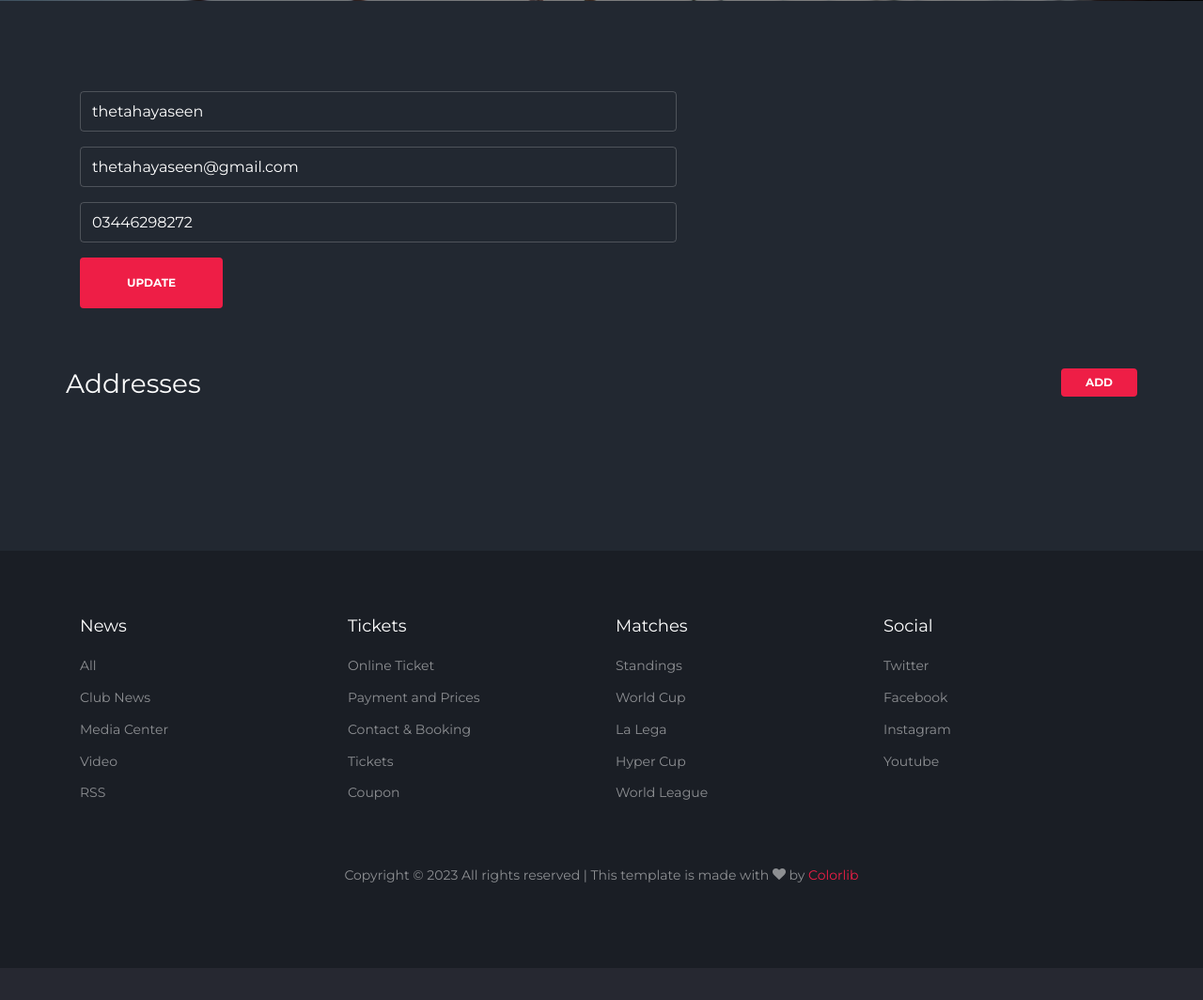
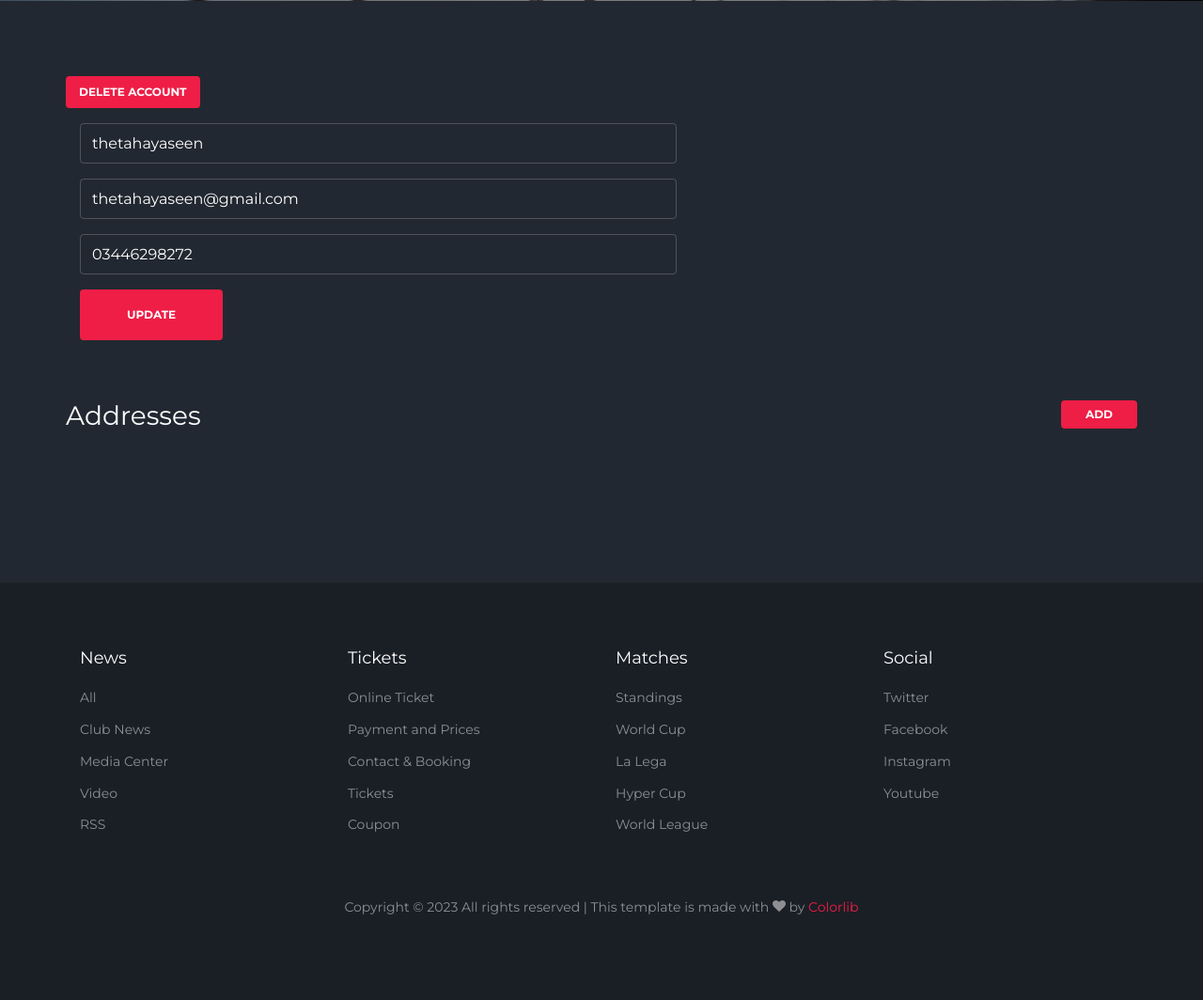
Before and after one commit to TheTahaYaseen/SoccerClub, a Django app: page /settings in a window 1280 px wide. Shown: the part 799-1863 px from the top of the page at 94% size. Before the commit the page ends 1738 px from the top, so only its background shows below. Run offline with Django 4.2, Linux system fonts and the light colour scheme; a user stored in the database is signed in; data comes from the database, SQL or seed files in the repository; data that the repository does not hold is empty; some libraries are stand-ins or nearby versions; some web fonts are replaced.

Commit message:
Delete User UI!

```diff
--- a/club/templates/auth/settings.html
+++ b/club/templates/auth/settings.html
@@ -4,7 +4,10 @@
 
 <div class="site-section">
     <div class="container mb-5">
-        <div class="row">
+      <div class="row">
+          <a href="{% url 'delete_user_profile' request.user.id %}"><button type="button" class="btn btn-primary">Delete Account</button></a>
+      </div>
+      <div class="row">
           <div class="col-lg-7">
             <p class="text-primary">{{credentials_error}}</p>
             <form method="POST">
```
